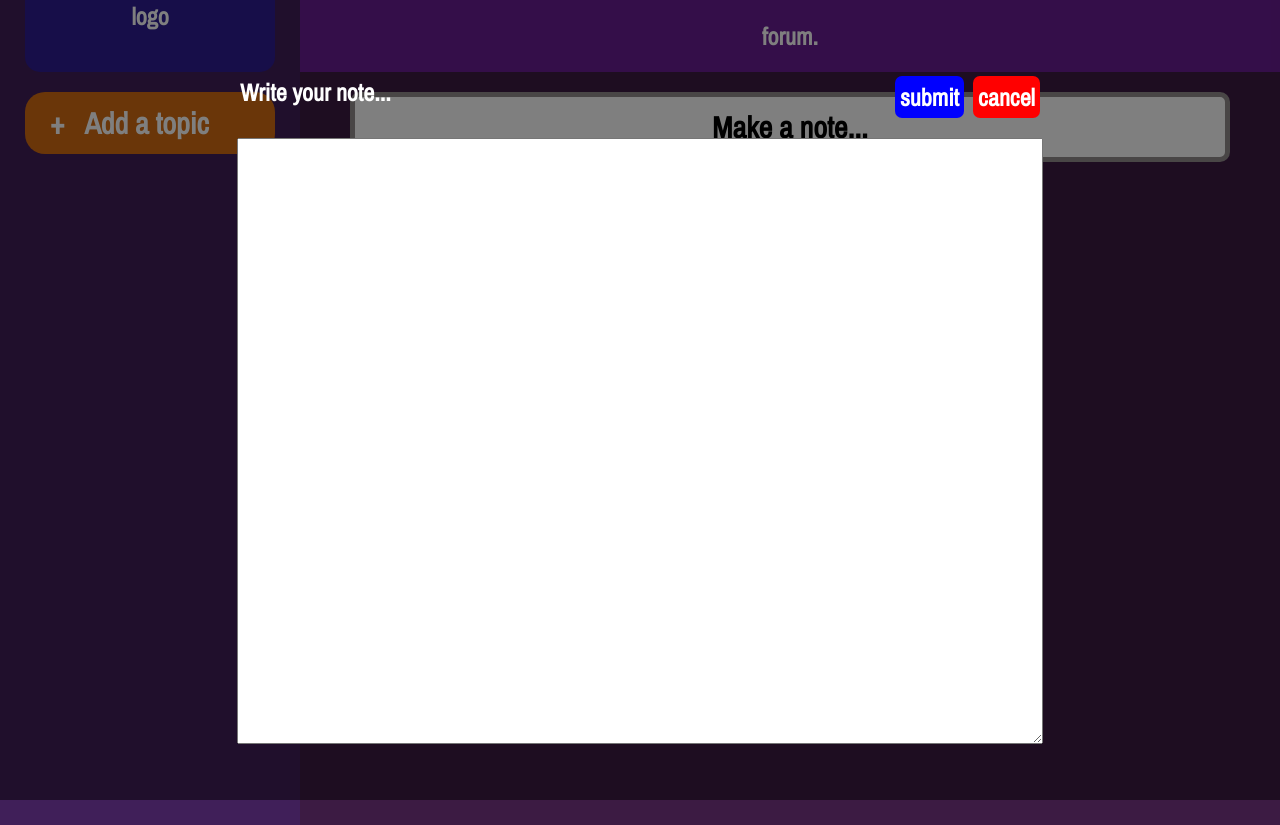
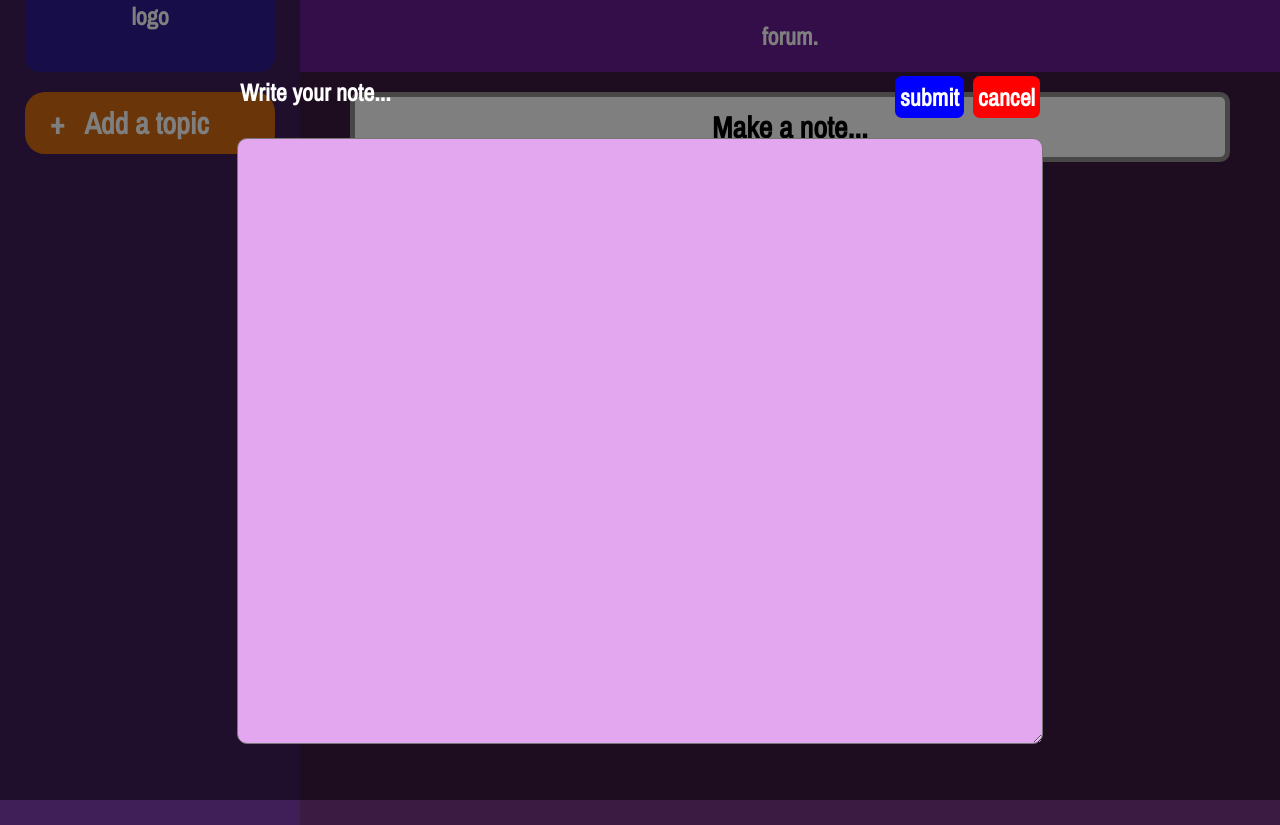
Before and after one commit to trimonuter/OKrecorder, a plain HTML site: page index.html in a window 1280 px wide. Both pictures are taken after a click on the element "Make a note...". Drawn offline with nearby package versions, Linux system fonts and the light colour scheme.

Commit message:
modified writeNote style

```diff
--- a/style.css
+++ b/style.css
@@ -243,6 +243,9 @@ header h2 {
     height: 600px;
 
     outline: none;
+    background-color: #E2A7EE;
+    border-radius: 10px;
+
     font-family: 'Archivo Narrow', sans-serif;
     font-size: 40px;
 }
```
